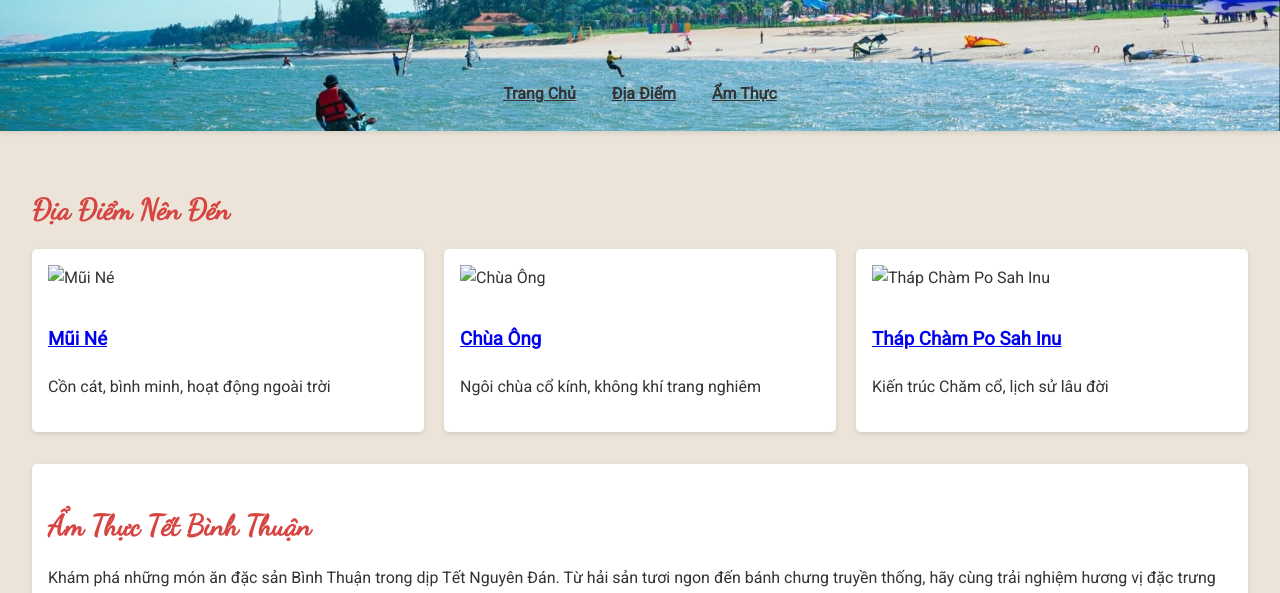
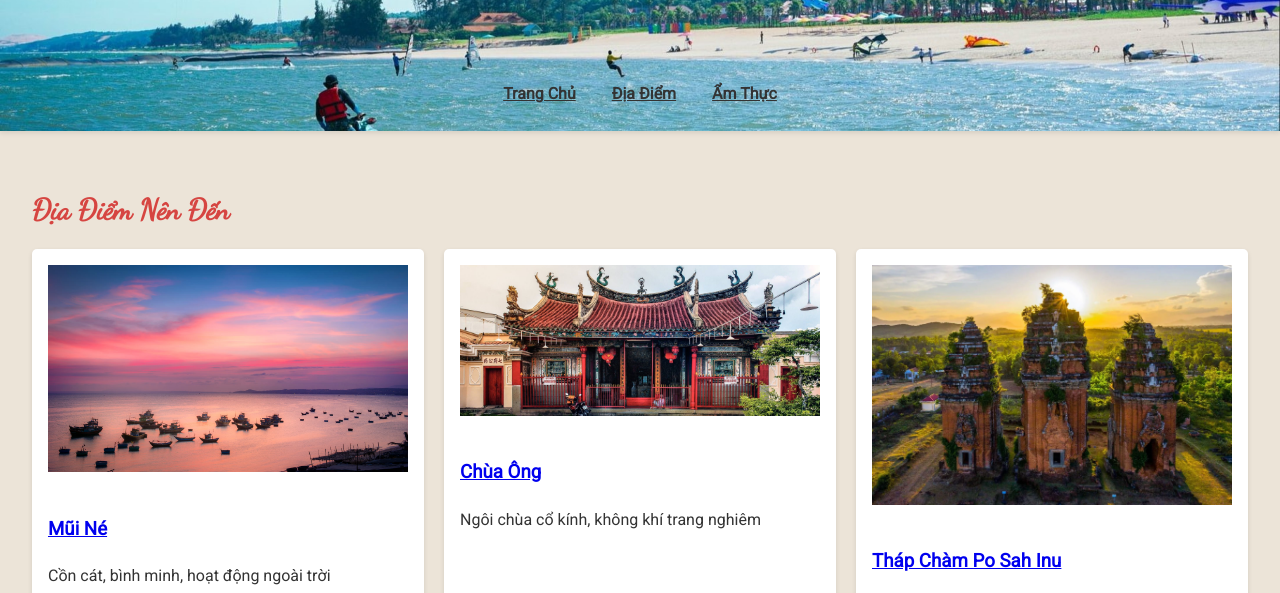
Before and after one commit to iyqht/12A1k30-bulletin-board, a plain HTML site: page index.html in a window 1280 px wide. Shown: the part 201-794 px from the top of the page. Drawn offline with Linux system fonts and the light colour scheme.

Commit message:
update the image links

```diff
--- a/index.html
+++ b/index.html
@@ -27,17 +27,20 @@
             <h2>Địa Điểm Nên Đến</h2>
             <section id="destinations">
                 <div class="location">
-          <img src="mui-ne-large.jpg" alt="Mũi Né" />
+                    <img src="./img/mui-ne-large.jpg" alt="Mũi Né" />
                     <h3><a href="mui-ne.html">Mũi Né</a></h3>
                     <p>Cồn cát, bình minh, hoạt động ngoài trời</p>
                 </div>
                 <div class="location">
-          <img src="chua-ong-large.jpg" alt="Chùa Ông" />
+                    <img src="./img/chua-ong-large.jpg" alt="Chùa Ông" />
                     <h3><a href="chua-ong.html">Chùa Ông</a></h3>
                     <p>Ngôi chùa cổ kính, không khí trang nghiêm</p>
                 </div>
                 <div class="location">
-          <img src="cham-towers-large.webp" alt="Tháp Chàm Po Sah Inu" />
+                    <img
+                        src="./img/cham-towers-large.webp"
+                        alt="Tháp Chàm Po Sah Inu"
+                    />
                     <h3><a href="cham-towers.html">Tháp Chàm Po Sah Inu</a></h3>
                     <p>Kiến trúc Chăm cổ, lịch sử lâu đời</p>
                 </div>
@@ -45,9 +48,10 @@
             <section id="food-preview">
                 <h2>Ẩm Thực Tết Bình Thuận</h2>
                 <p>
-          Khám phá những món ăn đặc sản Bình Thuận trong dịp Tết Nguyên Đán. Từ
-          hải sản tươi ngon đến bánh chưng truyền thống, hãy cùng trải nghiệm
-          hương vị đặc trưng của vùng đất này.
+                    Khám phá những món ăn đặc sản Bình Thuận trong dịp Tết
+                    Nguyên Đán. Từ hải sản tươi ngon đến bánh chưng truyền
+                    thống, hãy cùng trải nghiệm hương vị đặc trưng của vùng đất
+                    này.
                 </p>
                 <a href="food.html" class="btn">Xem Thêm</a>
             </section>
```
Lines whose indentation alone changed are shown as unchanged.
